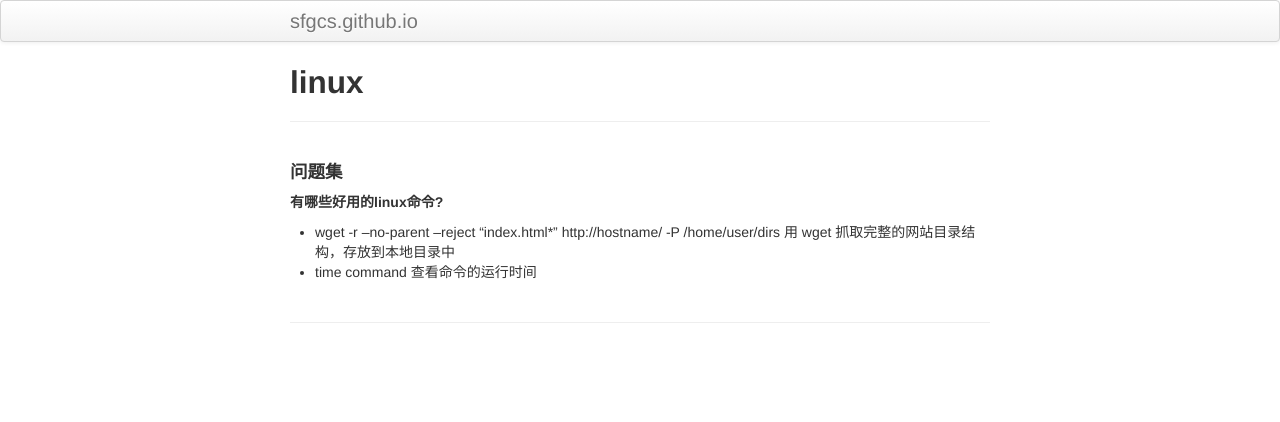
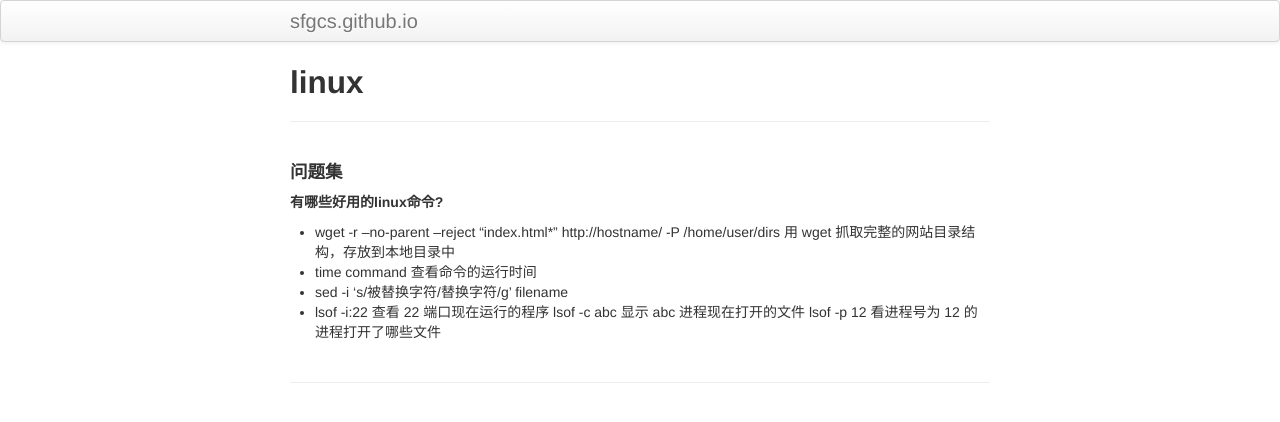
Before and after one commit to sfgcs/sfgcs.github.io, a Jekyll site: the page built from pages/linux.md, in a window 1280 px wide. Shown: the top 422 px of the page. Built offline with Jekyll 4.4.1, drawn with Linux system fonts in a browser that asks for light colours.

Commit message:
Update linux.md

```diff
--- a/pages/linux.md
+++ b/pages/linux.md
@@ -9,3 +9,7 @@ description:
 ##### 有哪些好用的linux命令?
 * wget -r --no-parent --reject "index.html*" http://hostname/ -P /home/user/dirs 用 wget 抓取完整的网站目录结构，存放到本地目录中
 * time command 查看命令的运行时间
+* sed -i 's/被替换字符/替换字符/g' filename
+* lsof -i:22 查看 22 端口现在运行的程序
+  lsof -c abc 显示 abc 进程现在打开的文件
+  lsof -p 12 看进程号为 12 的进程打开了哪些文件
```
